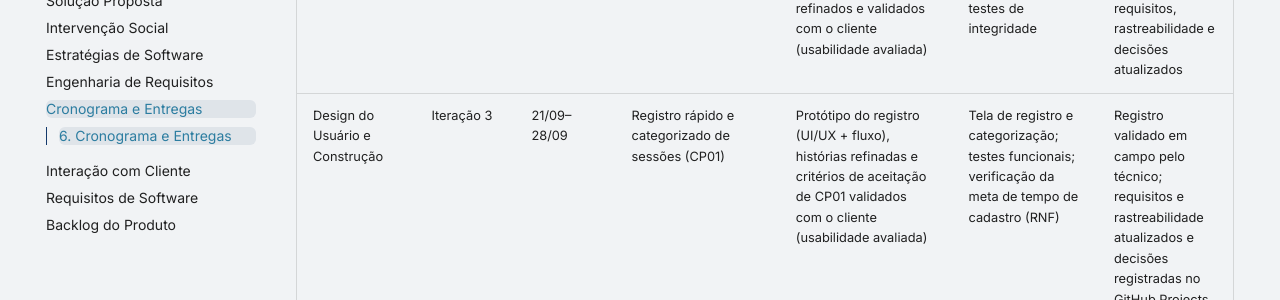
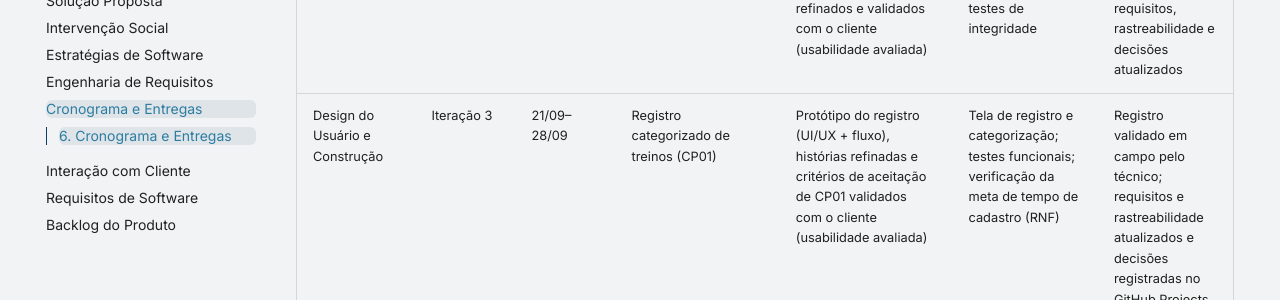
Before and after one commit to mdsreq-fga-unb/REQ-2026.2-T01-FutBoard, an MkDocs documentation site: the page built from docs/visao-produto/cronogramas-entregas.md, in a window 1280 px wide and 900 px high, scrolled down 1157 px. Shown: the part 152-452 px from the top of the window. Built offline with MkDocs 1.6.1 and Material for MkDocs 9.7.7, drawn with Linux system fonts in a browser that asks for light colours.

Commit message:
docs: arruma nome da CP01 do cronograma

```diff
--- a/docs/visao-produto/cronogramas-entregas.md
+++ b/docs/visao-produto/cronogramas-entregas.md
@@ -16,7 +16,7 @@ Para tornar esse ciclo explícito **em cada iteração**, as colunas de saída d
 |---|---|---|---|---|---|---|
 | Planejamento de Requisitos | Iteração 1 | 07/09–14/09 | Elicitação (consolidação de agosto), priorização e base técnica | Escopo priorizado (MoSCoW + Valor x Esforço); Documento de Visão; backlog inicial catalogado no GitHub Projects | Ambiente Free Tier (Vercel + Render) e modelo de dados inicial; requisito de migração formalizado | Escopo e prioridades validados com o técnico; alinhamento inicial com o técnico |
 | Design do Usuário e Construção | Iteração 2 | 14/09–21/09 | Perfis de acesso (CP05) e importação dos dados históricos (transição/migração) | Protótipo de acesso/perfis e da tela de dados importados; histórias e critérios de CP05 e da migração refinados e validados com o cliente (usabilidade avaliada) | Autenticação e perfis (técnico/auxiliar); importação dos dados do Excel; testes de integridade | Acesso por perfil e integridade dos dados validados pelo técnico; requisitos, rastreabilidade e decisões atualizados |
-| Design do Usuário e Construção | Iteração 3 | 21/09–28/09 | Registro rápido e categorizado de sessões (CP01) | Protótipo do registro (UI/UX + fluxo), histórias refinadas e critérios de aceitação de CP01 validados com o cliente (usabilidade avaliada) | Tela de registro e categorização; testes funcionais; verificação da meta de tempo de cadastro (RNF) | Registro validado em campo pelo técnico; requisitos e rastreabilidade atualizados e decisões registradas no GitHub Projects |
+| Design do Usuário e Construção | Iteração 3 | 21/09–28/09 | Registro categorizado de treinos (CP01) | Protótipo do registro (UI/UX + fluxo), histórias refinadas e critérios de aceitação de CP01 validados com o cliente (usabilidade avaliada) | Tela de registro e categorização; testes funcionais; verificação da meta de tempo de cadastro (RNF) | Registro validado em campo pelo técnico; requisitos e rastreabilidade atualizados e decisões registradas no GitHub Projects |
 | Design do Usuário e Construção | Iteração 4 | 28/09–05/10 | Periodização – macrociclos (CP02) | Protótipo, histórias refinadas e critérios de macrociclos validados com o cliente (usabilidade avaliada) | Cadastro de macrociclos; testes | Estrutura de macrociclos validada com o técnico; requisitos e rastreabilidade atualizados e decisões registradas no GitHub Projects |
 | Design do Usuário e Construção | Iteração 5 | 05/10–12/10 | Periodização – meso e microciclos (CP02) | Protótipo, histórias refinadas e critérios de meso/microciclos validados com o cliente (usabilidade avaliada) | Meso e microciclos vinculados aos macrociclos; testes | Hierarquia de periodização validada com o técnico; requisitos e rastreabilidade atualizados e decisões registradas no GitHub Projects |
 | Design do Usuário e Construção | Iteração 6 | 12/10–19/10 | Dashboard de carga de treino (CP03) | Protótipo do painel de carga (com consulta/filtragem), histórias refinadas e critérios validados (usabilidade avaliada) | Painel de carga; testes; definição operacional de "atualização imediata após o registro" (RNF) | Dashboard de carga validado com o técnico; requisitos e rastreabilidade atualizados e decisões registradas no GitHub Projects |
```
